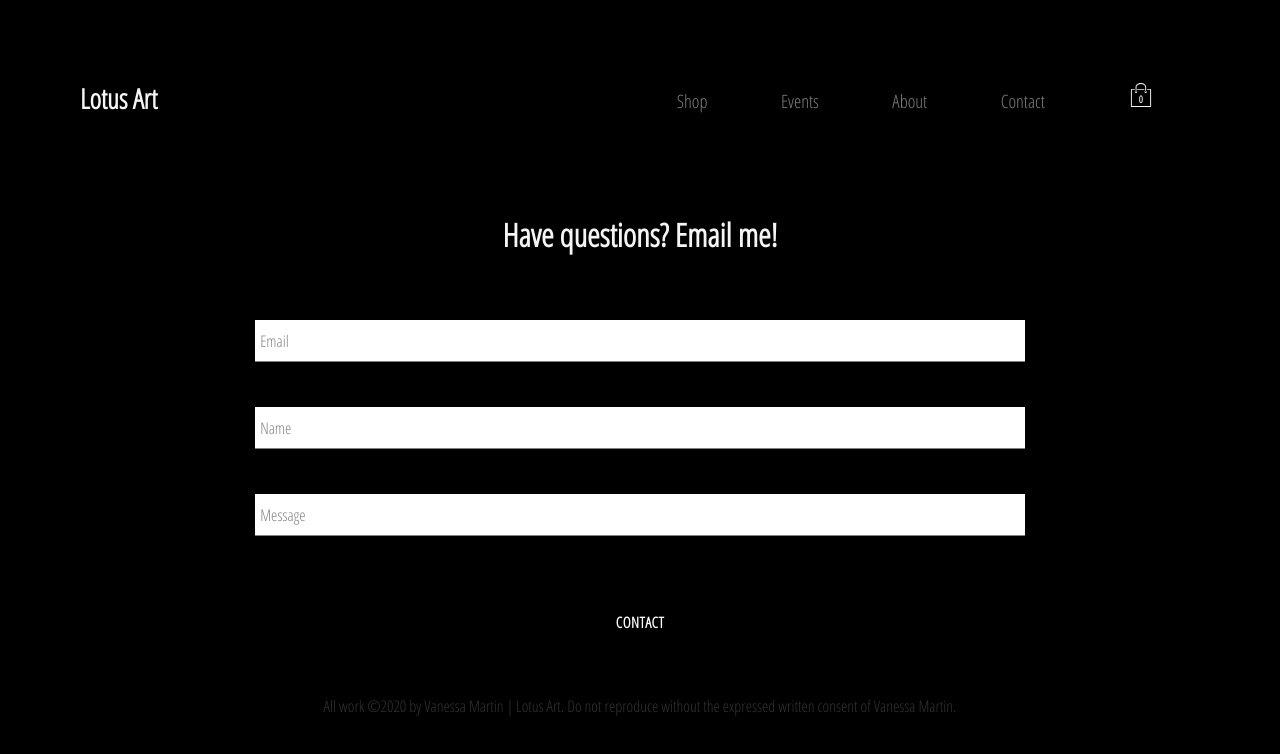
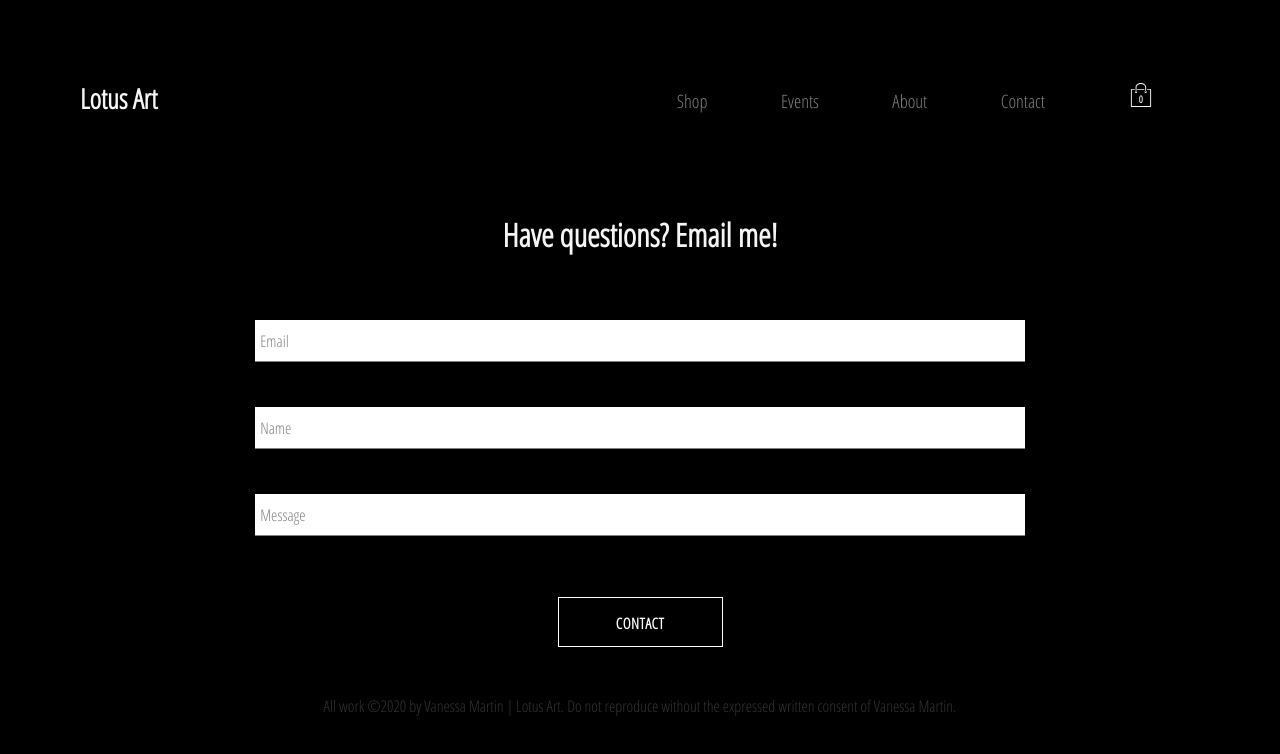
Before and after one commit to vsm1996/lotus-art, a React (Create React App) app: page /contact in a window 1280 px wide. Shown: the top 754 px of the page. Built offline with nearby package versions, Linux system fonts and the light colour scheme; no server answers; the database is empty.

Commit message:
more style changes

```diff
--- a/public/index.html
+++ b/public/index.html
@@ -7,13 +7,14 @@
     <meta name="theme-color" content="#000000" />
     <meta
       name="description"
-      content="Web site created using create-react-app"
+      content="Lotus Art E-Commerce Shop"
     />
     <link rel="apple-touch-icon" href="%PUBLIC_URL%/logo192.png" />
     <!--
       manifest.json provides metadata used when your web app is installed on a
       user's mobile device or desktop. See https://developers.google.com/web/fundamentals/web-app-manifest/
     -->
+    <!-- <script src="https://cdn.jsdelivr.net/npm/p5@0.10.2/lib/p5.js"></script> -->
     <link href="https://fonts.googleapis.com/css?family=Open+Sans+Condensed:300&display=swap" rel="stylesheet">
     <link rel="manifest" href="%PUBLIC_URL%/manifest.json" />
     <!--
--- a/src/App.css
+++ b/src/App.css
@@ -3,7 +3,7 @@
 *::after {
   margin: 0;
   padding: 0;
-  box-sizing: inherit;
+  box-sizing: border-box;
 }
 
 body {
--- a/src/components/custom-button/custom-button.styles.css
+++ b/src/components/custom-button/custom-button.styles.css
@@ -11,7 +11,8 @@
   text-transform: uppercase;
   font-family: 'Open Sans Condensed';
   font-weight: bolder;
-  border: none;
+  /* border: none; */
+  border: 1px solid white;
   cursor: pointer;
 }
 .custom-button:hover {
```
Also changed, not shown: src/assets/img/regular-lotus.jpg (deleted), src/assets/img/transparent-lotus.png (deleted).
